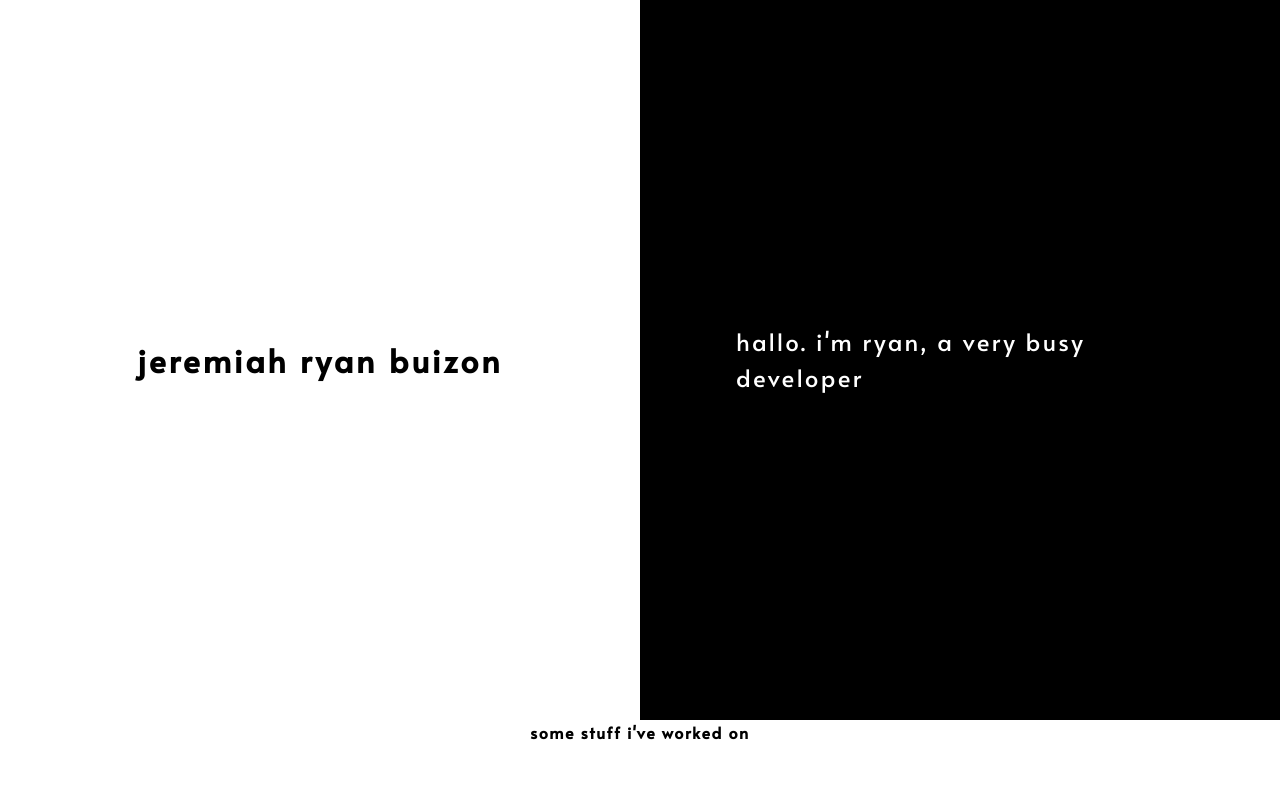
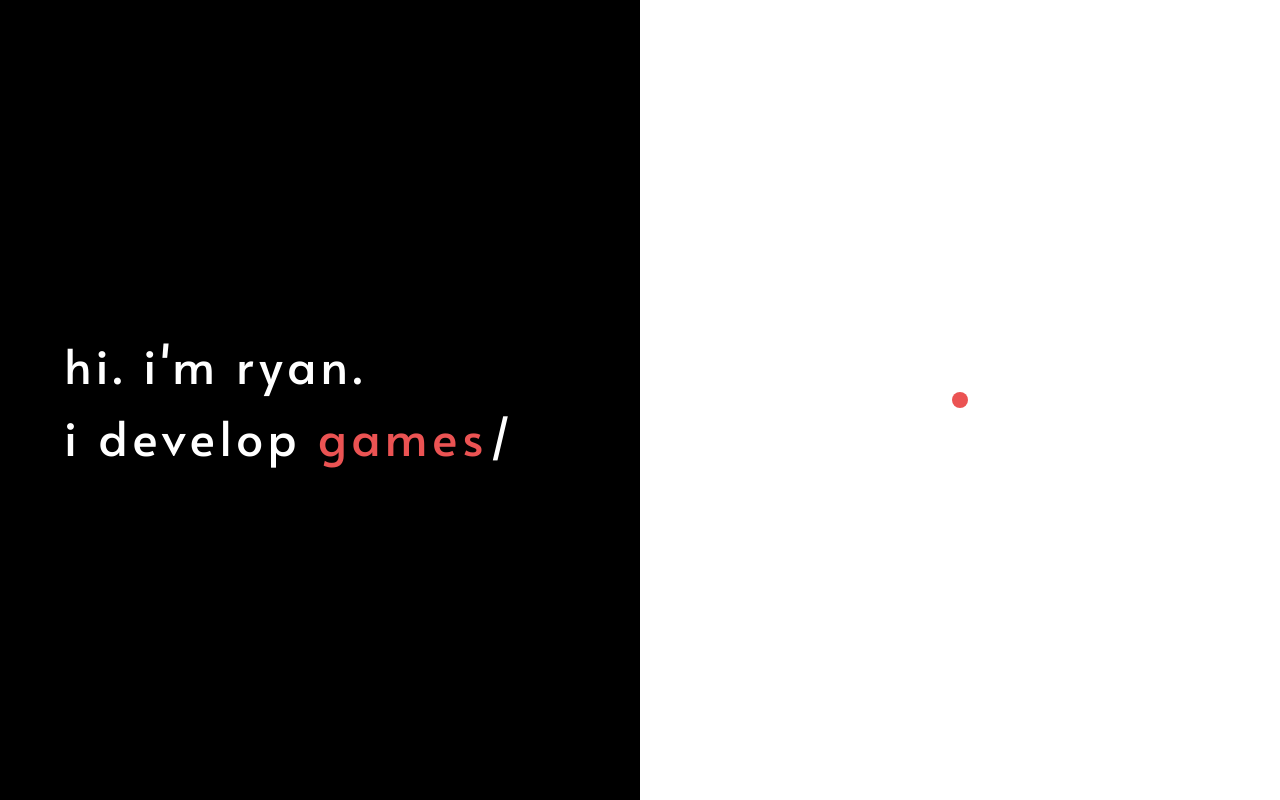
Before and after one commit to JRBuizon/JRBuizon, a Next.js app: page / in a window 1280 px wide. Built offline with nearby package versions, Linux system fonts and the light colour scheme.

Commit message:
feat: typewriter text

```diff
--- a/app/page.tsx
+++ b/app/page.tsx
@@ -1,20 +1,19 @@
 'use client'
 
+import TypeWriterAnimation from "@/components/typewriterAnimation";
 import clsx from "clsx";
-import { useEffect, useState } from "react";
-
+import { useState } from "react";
 
 export default function Landing() {
   const [textExpanded, setTextExpanded] = useState(false);
   const [coolText, setCoolText] = useState("awesome")
 
   function shuffleCoolText() {
-    const words = ["wow so cool", "awesome", "how'd he do that", "lit 🔥"];
+    const words = ["wow so cool", "awesome", "how'd he do that", "lit 🔥", "amazing", "siiick"];
     const wordIndex = Math.floor(Math.random() * words.length)
     return words[wordIndex]
   }
   function handleMouseMove(e) {
-    console.log(e.clientX, e.clientY)
     const hoverText = document.getElementById("hover-text");
     if (!hoverText) return;
     e = e || window.event;
@@ -28,23 +27,20 @@ export default function Landing() {
 
   return (
     <div className="flex flex-col w-full items-center">
-      <span id="hover-text" className={clsx("z-[1] cursor-default origin-center text-black absolute text-xs", !textExpanded && "hidden", textExpanded && "text-white")}>{coolText}</span>
+      <span id="hover-text" style={{ 'pointerEvents': 'none' }} className={clsx("z-[9] cursor-default origin-center text-black absolute text-xs", !textExpanded && "hidden", textExpanded && "text-white")}>{coolText}</span>
 
       <div className="flex flex-row w-full">
-        <div className="w-[50%] h-[90vh] flex flex-col justify-center items-center">
-          <span className="lowercase tracking-widest font-bold text-[32px]">jeremiah ryan buizon</span>
+        <div className="bg-black w-[50%] flex flex-col items-start px-[5%] justify-center h-[100vh] cursor-default tracking-widest text-white text-[48px]">
+          <span onMouseEnter={() => { setTextExpanded(true); }} onMouseLeave={() => { setTextExpanded(false); setCoolText(shuffleCoolText()); }} className="z-[2]">hi. i&apos;m ryan.</span>
+          <span onMouseEnter={() => { setTextExpanded(true); }} onMouseLeave={() => { setTextExpanded(false); setCoolText(shuffleCoolText()); }} className="z-[2] flex flex-row items-center gap-x-4">i develop<TypeWriterAnimation /></span>
+        </div>
+        <div className="w-[50%] h-[100vh] flex flex-col justify-center items-center">
+          <div className="rounded-full bg-[#EB5353] p-2" />
         </div>
 
-        <div className="bg-black w-[50%] flex flex-col items-start px-[5%] justify-center h-[90vh] cursor-default">
-          <span onMouseEnter={() => { setTextExpanded(true); }} onMouseLeave={() => { setTextExpanded(false); setCoolText(shuffleCoolText()); }} className="lowercase tracking-widest text-white text-[24px] px-8 z-[2]"><span>hallo.</span> i&apos;m ryan, a very busy developer</span>
-          <span className={clsx("lowercase tracking-widest text-[24px] px-8 absolute text-black transition-all ease-in-out duration-500", textExpanded && "text-[#c2c2c2] translate-y-[1.25em]")}><span className="text-black">hallo. i&apos;m ryan, a very </span> <span className={clsx("transition-all ease-in-out duration-500", textExpanded && "text-[#c2c2c2]")}>bored</span> <span className="text-black">developer</span></span>
-          <span className={clsx("lowercase tracking-widest text-[24px] px-8 absolute text-black transition-all ease-in-out duration-500", textExpanded && "text-[#525252] translate-y-[2.5em]")}><span className="text-black">hallo. i&apos;m ryan, a very </span> <span className={clsx("transition-all ease-in-out duration-500", textExpanded && "text-[#525252]")}>broke(?)</span> <span className="text-black">developer</span></span>
-          <span className={clsx("lowercase tracking-widest text-[24px] px-8 absolute text-black transition-all ease-in-out duration-500", textExpanded && "text-[#c2c2c2] translate-y-[-1.25em]")}><span className="text-black">hallo. i&apos;m ryan, a very busy</span> <span className={clsx("transition-all ease-in-out duration-500", textExpanded && "text-[#c2c2c2]")}>freelancer</span></span>
-          <span className={clsx("lowercase tracking-widest text-[24px] px-8 absolute text-black transition-all ease-in-out duration-500", textExpanded && "text-[#525252] translate-y-[-2.5em]")}><span className="text-black">hallo. i&apos;m ryan, a very busy</span> <span className={clsx("transition-all ease-in-out duration-500", textExpanded && "text-[#525252]")}>student</span></span>
-        </div>
+
 
       </div>
-      <span className="lowercase tracking-widest font-bold">some stuff i&apos;ve worked on</span>
     </div>
   );
 }
--- a/components/coolAnimation.tsx
+++ b/components/coolAnimation.tsx
@@ -12,7 +12,7 @@ const CoolAnimation = () => {
         setTimeout(function () { setAnimationDone(true); }, 1400);
     }, [])
     return (
-        <div className="text-xl flex flex-col items-center relative h-[90vh] text-[64px] w-full">
+        <div className="flex flex-col items-center relative h-[90vh] text-[64px] w-full">
             <span className={clsx(`font-bold font-josefin absolute top-[0%] left-[-6%] duration-500 transition-all ease-in-out text-white`, animationDone && "delay-[800ms] drop-shadow-[0_0px_0.5px_rgba(0,0,0,1)]")}>yyyabiii</span>
             <span className={clsx(`font-bold font-josefin absolute top-[0%] left-[10%] duration-500 transition-all ease-in-out text-white`, animationDone && "delay-[700ms] drop-shadow-[0_0px_0.5px_rgba(0,0,0,1)]")}>yyyabiii</span>
             <span className={clsx(`font-bold font-josefin absolute top-[0%] left-[26%] duration-500 transition-all ease-in-out text-white`, animationDone && "delay-[600ms] drop-shadow-[0_0px_0.5px_rgba(0,0,0,1)]")}>yyyabiii</span>
@@ -52,9 +52,9 @@ const CoolAnimation = () => {
             <span className={clsx(`font-bold font-josefin absolute top-[40%] left-[75%] duration-500 transition-all ease-in-out text-white`, animationDone && "delay-[300ms] drop-shadow-[0_0px_0.5px_rgba(0,0,0,1)]")}>yyyabiii</span>
             <span className={clsx(`font-bold font-josefin absolute top-[40%] left-[91.5%] duration-500 transition-all ease-in-out text-white`, animationDone && "delay-[400ms] drop-shadow-[0_0px_0.5px_rgba(0,0,0,1)]")}>yyyabiii</span>
 
-            <span className={clsx(`font-bold font-josefin absolute top-[50%] duration-500 transition-all ease-in-out text-white z-[2]`, (animationStart && !animationEnd) && "top-[38%] text-[88px] drop-shadow-[0_0px_0.5px_rgba(0,0,0,1)]", (animationEnd && !animationDone) && "duration-[700ms] top-[40%] text-[64px] drop-shadow-none text-black", animationDone && "delay-[100ms] top-[40%] text-white drop-shadow-[0_0px_0.5px_rgba(0,0,0,1)]")}>yyyabiii</span>
+            <span className={clsx(`font-bold font-josefin absolute top-[50%] duration-500 transition-all ease-in-out text-white z-[2]`, (animationStart && !animationEnd) && "translate-y-[-0.9em] text-[88px] drop-shadow-[0_0px_0.5px_rgba(0,0,0,1)]", (animationEnd && !animationDone) && "duration-[700ms] translate-y-[-1em] text-[64px] drop-shadow-none text-[#000]", animationDone && "translate-y-[-1em] delay-[100ms] top-[40%] text-white drop-shadow-[0_0px_0.5px_rgba(0,0,0,1)]")}>yyyabiii</span>
             <span className={clsx(`font-bold font-josefin absolute top-[50%] duration-500 transition-all ease-in-out z-[3]`, (animationStart && !animationEnd) && "text-[88px]", animationEnd && "duration-[700ms] text-[64px]")}>yyyabiii</span>
-            <span className={clsx(`font-bold font-josefin absolute top-[50%] duration-500 transition-all ease-in-out text-white z-[2]`, (animationStart && !animationEnd) && "top-[62%] text-[88px] drop-shadow-[0_0px_0.5px_rgba(0,0,0,1)]", (animationEnd && !animationDone) && "duration-[700ms] top-[60%] text-[64px] drop-shadow-none text-black", animationDone && "delay-[100ms] top-[60%] text-white drop-shadow-[0_0px_0.5px_rgba(0,0,0,1)]")}>yyyabiii</span>
+            <span className={clsx(`font-bold font-josefin absolute top-[50%] duration-500 transition-all ease-in-out text-white z-[2]`, (animationStart && !animationEnd) && "top-[62%] text-[88px] drop-shadow-[0_0px_0.5px_rgba(0,0,0,1)]", (animationEnd && !animationDone) && "duration-[700ms] top-[60%] text-[64px] drop-shadow-none text-[#000]", animationDone && "delay-[100ms] top-[60%] text-white drop-shadow-[0_0px_0.5px_rgba(0,0,0,1)]")}>yyyabiii</span>
 
             <span className={clsx(`font-bold font-josefin absolute top-[50%] left-[-6%] duration-500 transition-all ease-in-out text-white`, animationDone && "delay-[300ms] drop-shadow-[0_0px_0.5px_rgba(0,0,0,1)]")}>yyyabiii</span>
             <span className={clsx(`font-bold font-josefin absolute top-[50%] left-[10%] duration-500 transition-all ease-in-out text-white`, animationDone && "delay-[200ms] drop-shadow-[0_0px_0.5px_rgba(0,0,0,1)]")}>yyyabiii</span>
@@ -97,3 +97,5 @@ const CoolAnimation = () => {
         </div>
     )
 }
+
+export default CoolAnimation;
--- /dev/null
+++ b/components/typewriterAnimation.tsx
@@ -0,0 +1,44 @@
+import TypewriterComponent from "typewriter-effect";
+
+const TypeWriterAnimation = () => {
+    return (
+        <TypewriterComponent onInit={(typewriter) => {
+            typewriter.typeString('<span style="color: #36AE7C;">st</span>')
+                .changeDelay(40)
+                .typeString('<span style="color: #36AE7C;">uff</span')
+                .pauseFor(1500)
+                .deleteChars(1)
+                .pauseFor(200)
+                .deleteChars(1)
+                .pauseFor(100)
+                .deleteChars(1)
+                .pauseFor(50)
+                .deleteAll()
+                .changeDelay(60)
+                .typeString('<span style="color: #EB5353;">games</span>')
+                .pauseFor(1500)
+                .deleteChars(1)
+                .pauseFor(200)
+                .deleteChars(1)
+                .pauseFor(100)
+                .deleteChars(1)
+                .pauseFor(50)
+                .deleteAll()
+                .changeDelay(50)
+                .typeString('<span style="color: #F9D923;">web</span>')
+                .pauseFor(150)
+                .typeString('<span style="color: #F9D923;">sites</span>')
+                .pauseFor(1500)
+                .deleteChars(1)
+                .pauseFor(200)
+                .deleteChars(1)
+                .pauseFor(100)
+                .deleteChars(1)
+                .pauseFor(50)
+                .deleteAll()
+                .start();
+        }} options={{ cursor: '/', delay: 100, autoStart: true, loop: true }} />
+    )
+}
+
+export default TypeWriterAnimation;
--- a/package.json
+++ b/package.json
@@ -12,7 +12,8 @@
     "clsx": "^2.1.1",
     "next": "14.2.5",
     "react": "^18",
-    "react-dom": "^18"
+    "react-dom": "^18",
+    "typewriter-effect": "^2.21.0"
   },
   "devDependencies": {
     "@types/node": "^20",
```
Also changed, not shown: 1 other file (tests, documents, lock files or other folders).
